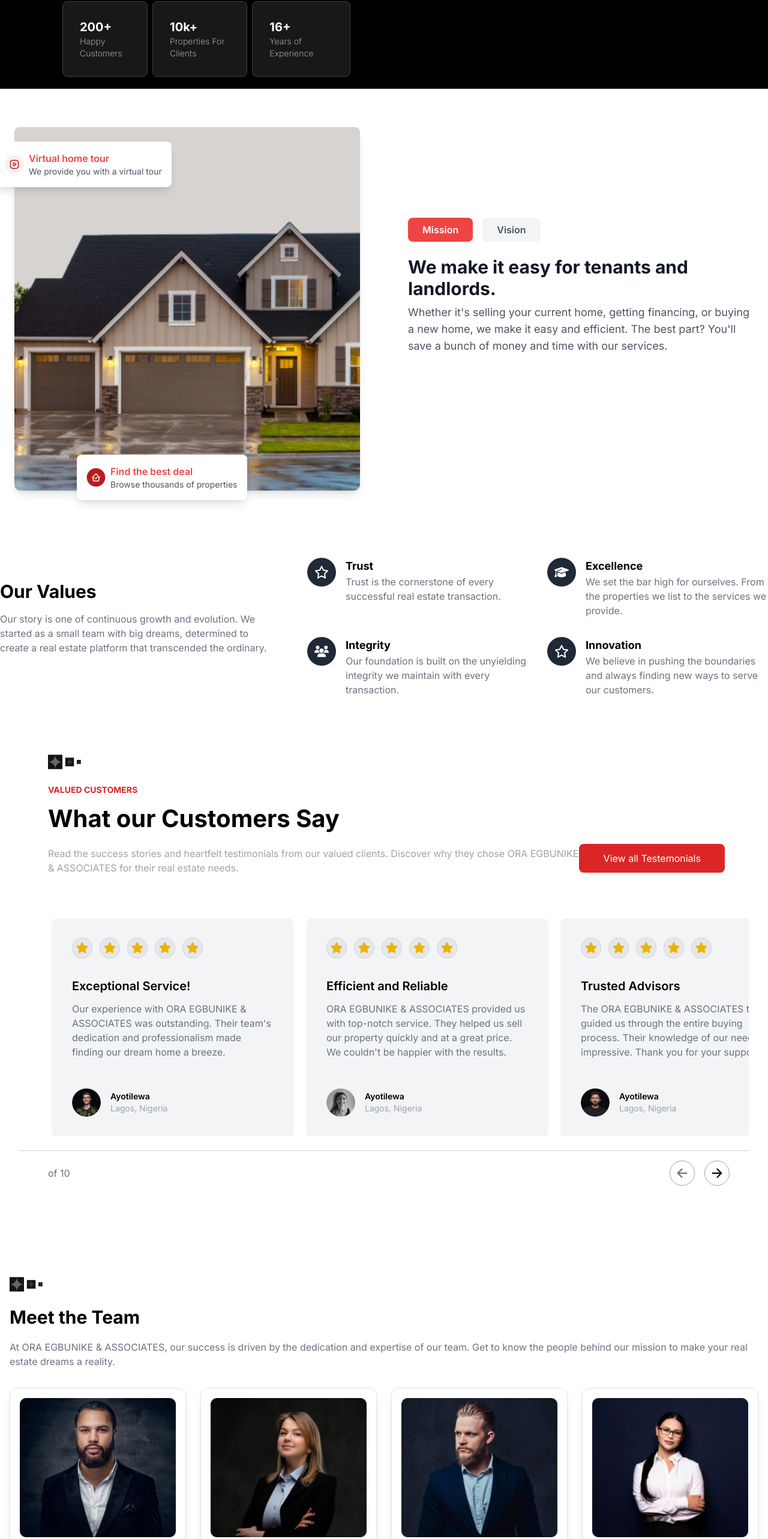
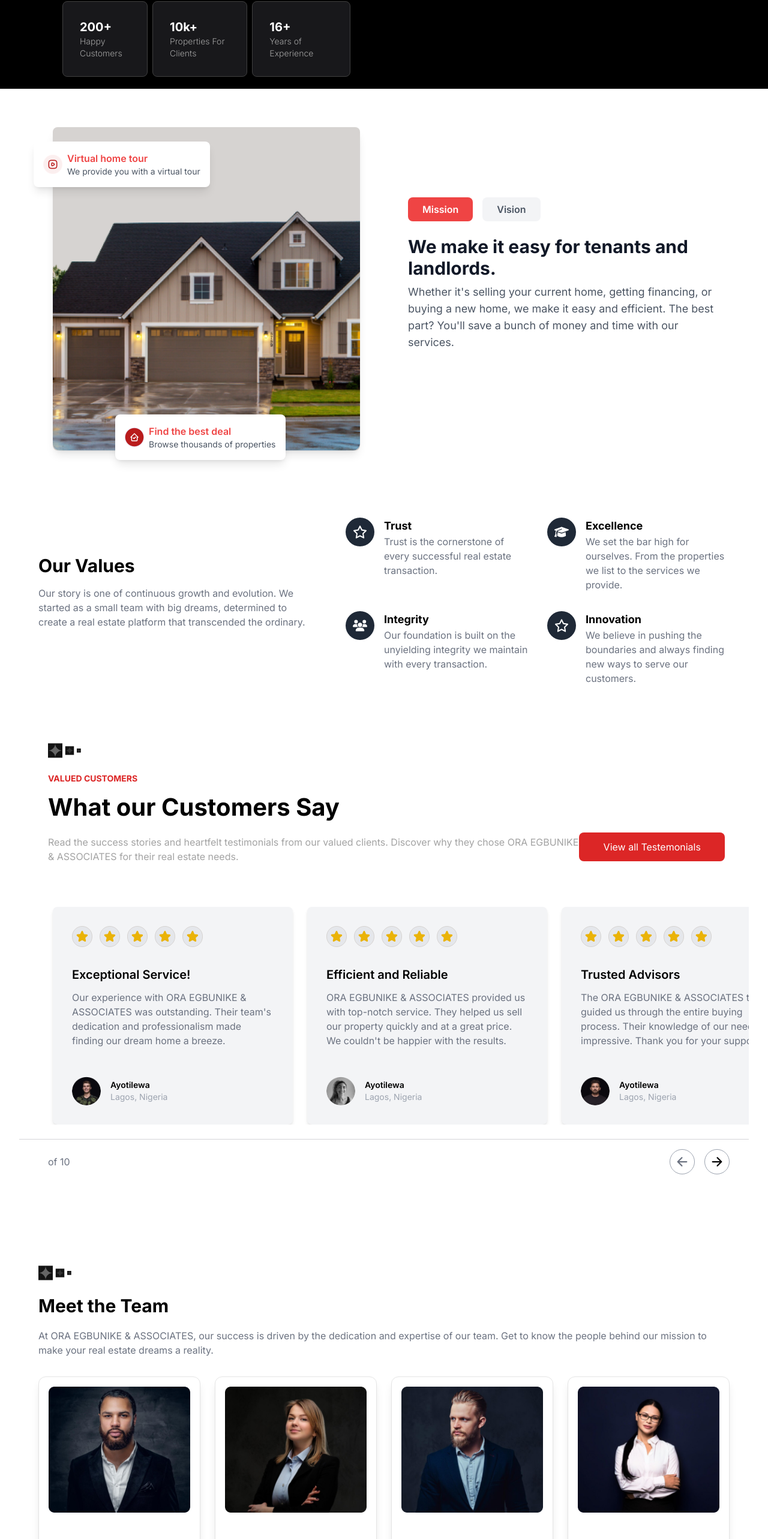
Before and after one commit to Mplanner12/OEandA-RealEstate, a Next.js app: page /AboutUs in a window 1280 px wide. Shown: the part 760-3326 px from the top of the page at 60% size. Built offline with nearby package versions, Linux system fonts and the light colour scheme.

Commit message:
optimization About page

```diff
--- a/src/app/Components/MissionSection.tsx
+++ b/src/app/Components/MissionSection.tsx
@@ -6,7 +6,7 @@ const MissionVisionSection: React.FC = () => {
   const [isMissionActive, setIsMissionActive] = useState(true);
 
   return (
-    <section className="bg-white py-16 hidden md:block">
+    <section className="bg-white py-16 md:px-[4rem] hidden md:block">
       <div className="container mx-auto flex flex-col md:flex-row items-center justify-between px-6 gap-x-[5rem]">
         {/* Image Section */}
         <div className="relative bg-stone-300 rounded-lg mb-12 md:mb-0 md:w-1/2">
--- a/src/app/Components/Team.tsx
+++ b/src/app/Components/Team.tsx
@@ -27,7 +27,7 @@ const teamMembers = [
 
 const MeetTheTeam: React.FC = () => {
   return (
-    <section className="py-12 px-4">
+    <section className="py-12 px-4 md:px-[4rem]">
       <div className="text-center">
         <div className="w-full h-full hidden md:flex justify-start">
           <img
--- a/src/app/Components/Values.tsx
+++ b/src/app/Components/Values.tsx
@@ -3,7 +3,7 @@ import { FaGraduationCap, FaRegStar, FaUser, FaUsers } from "react-icons/fa6";
 
 const ValuesSection = () => {
   return (
-    <div className="container mx-auto py-12 flex flex-col md:flex-row justify-between items-center gap-x-[4rem] px-[1.25rem] md:px-0">
+    <div className="container mx-auto py-12 flex flex-col md:flex-row justify-between items-center gap-x-[4rem] px-[1.25rem] md:px-[4rem]">
       <div className="text-center md:text-left mb-8">
         <h2 className="text-3xl font-bold mb-4">Our Values</h2>
         <p className="text-gray-500 md:w-[28rem] text-start">
```
